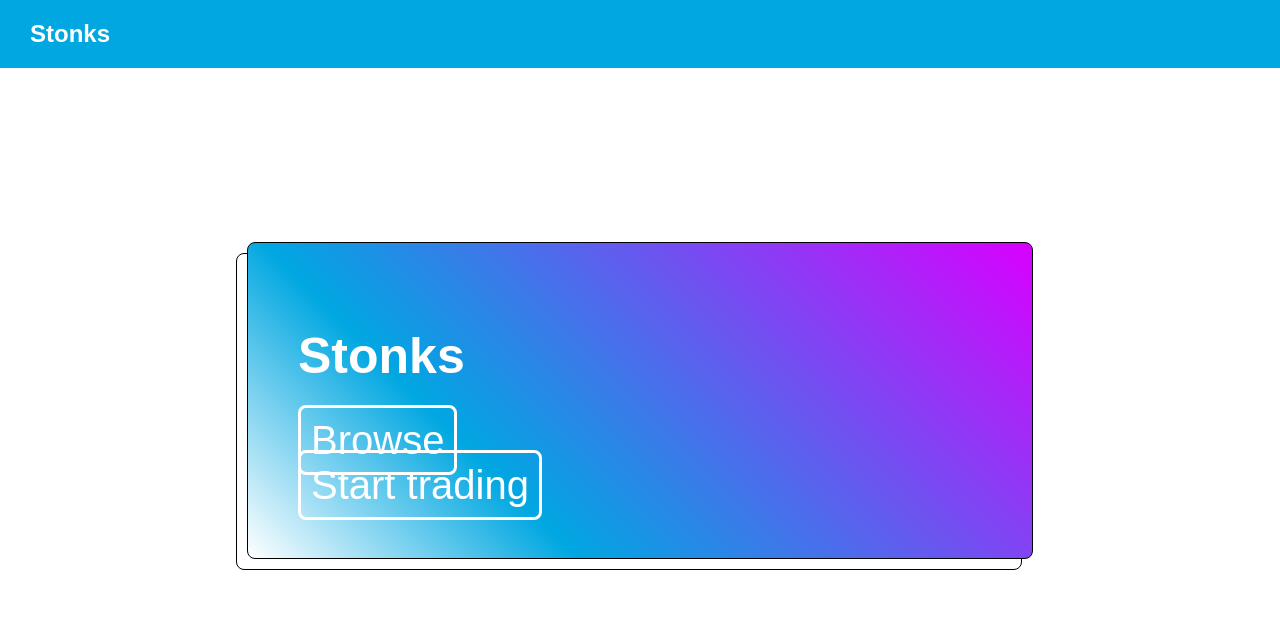
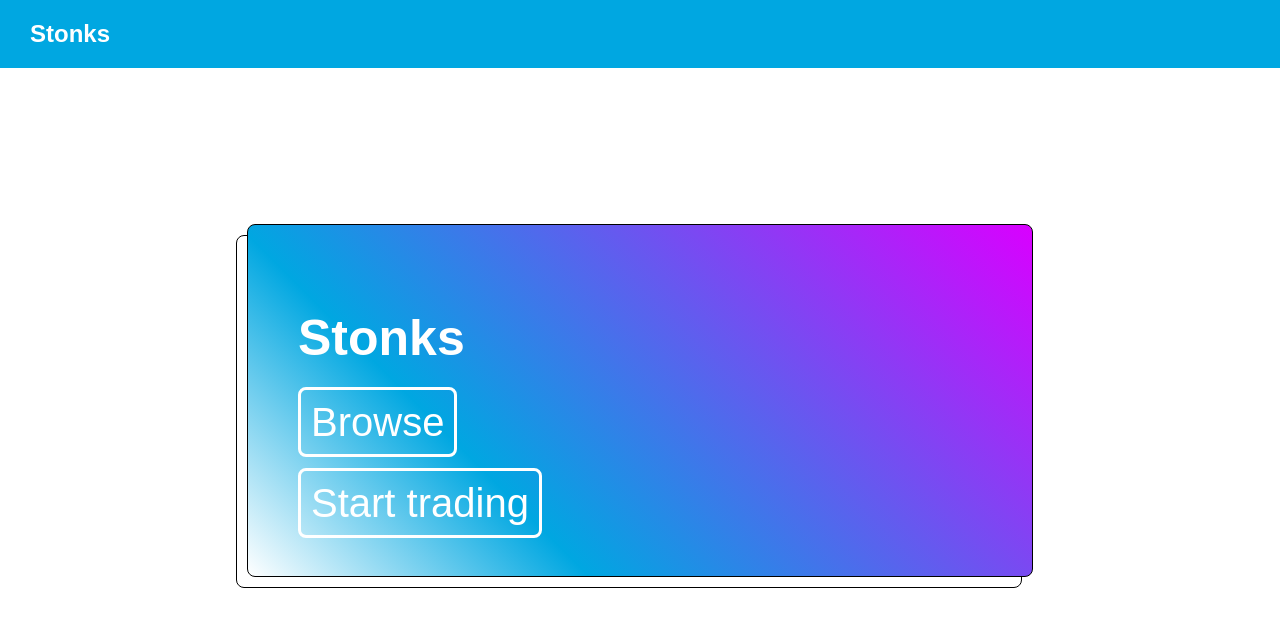
Before and after one commit to G060N0FF/Stockpal, a React (Create React App) app in the folder frontend/: page / in a window 1280 px wide. Shown: the top 626 px of the page. Built offline with nearby package versions, Linux system fonts and the light colour scheme.

Commit message:
Landing page design fix

```diff
--- a/frontend/src/index.css
+++ b/frontend/src/index.css
@@ -75,7 +75,6 @@ code {
   border-radius: 8px;
   background: none;
   font-size: 40px;
-  margin-top: 40px;
   padding: 10px;
 }
 
--- a/frontend/src/pages/Home.js
+++ b/frontend/src/pages/Home.js
@@ -12,6 +12,8 @@ export default class Home extends React.Component {
                         <h1 className='banner-title'>Stonks</h1>
                         <Link to="#" className='banner-option'>Browse</Link>
                         <br />
+                        <br />
+                        <br />
                         <Link to="#" className='banner-option'>Start trading</Link>
                     </div>
                 </Tilt>
```
